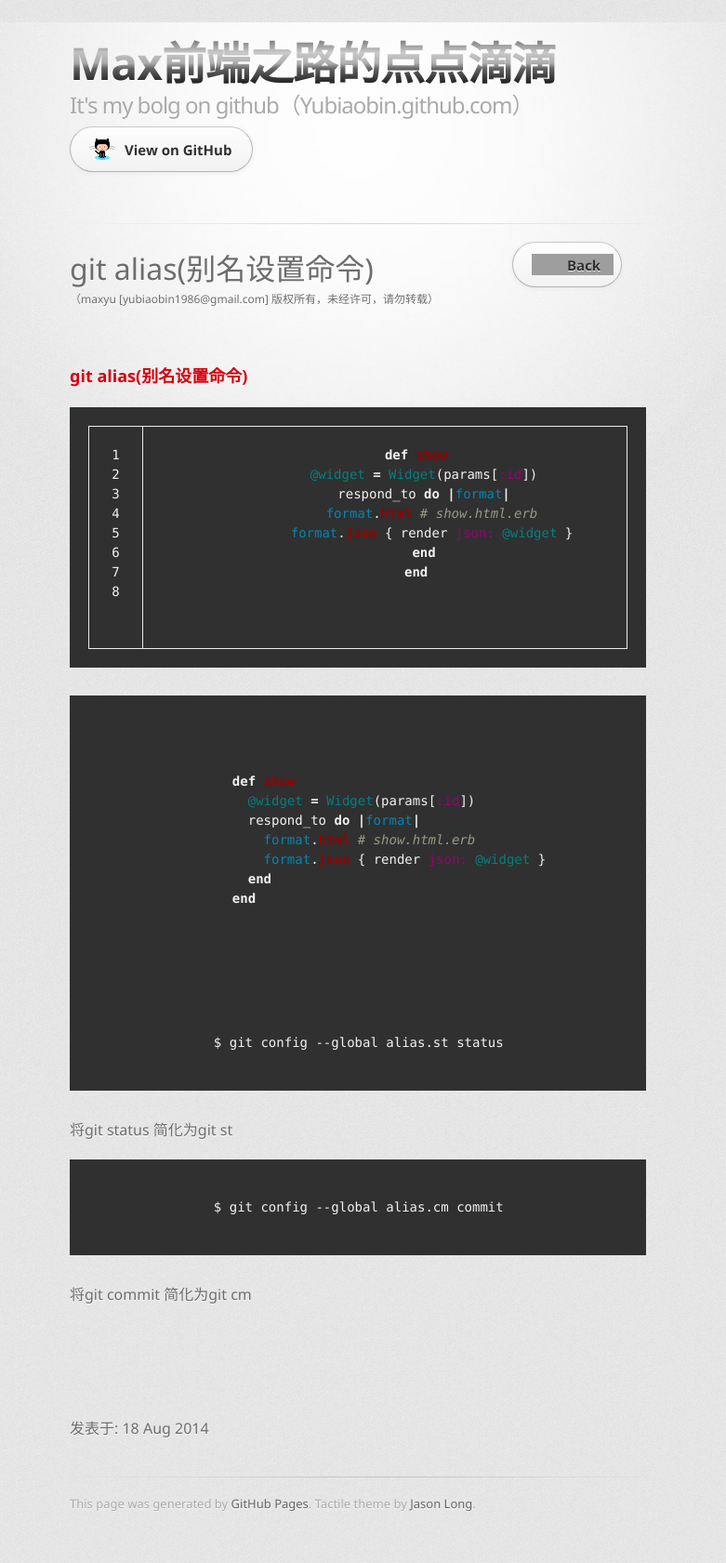
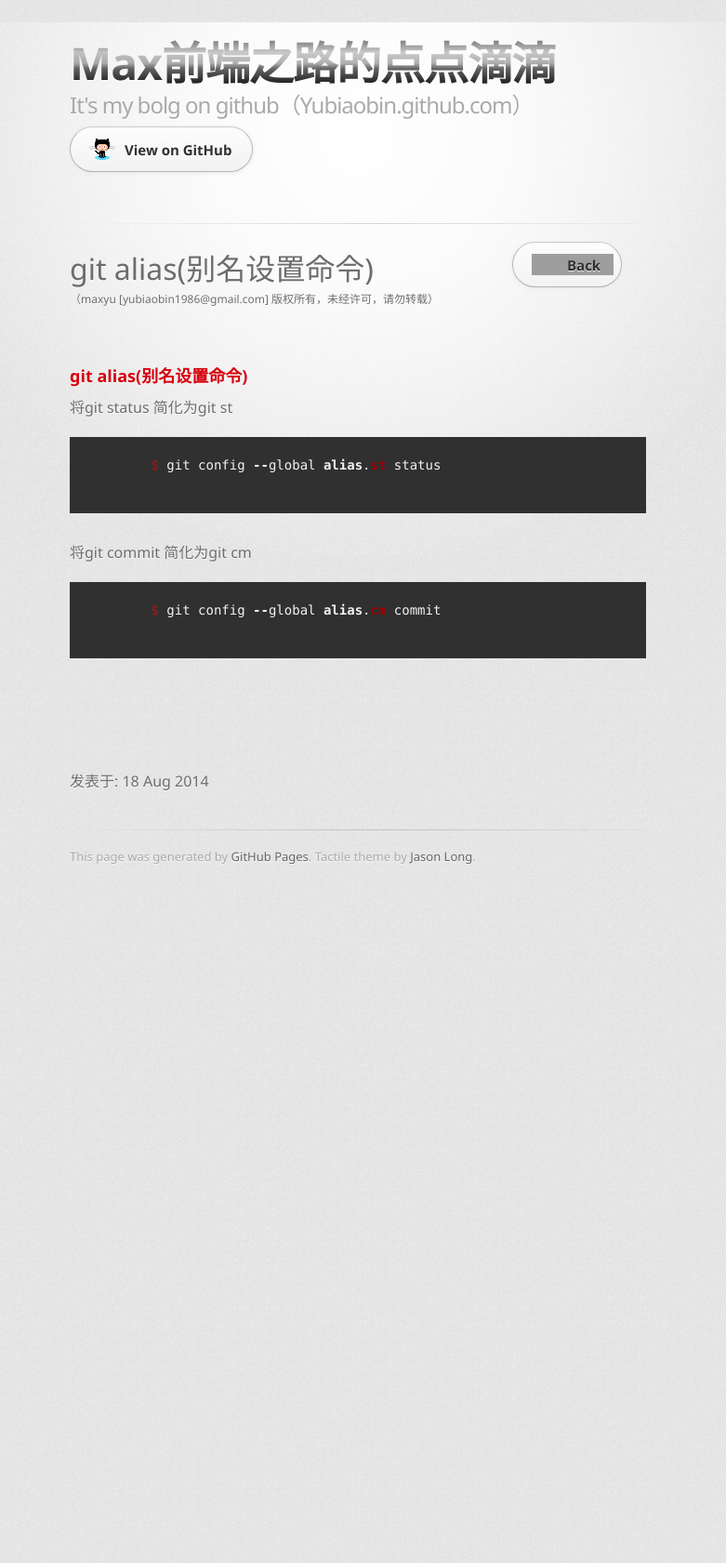
Before and after one commit to yubiaobin/yubiaobin.github.io, a Jekyll site: the page built from _posts/2014-08-18-git-alias-setting.html, in a window 1280 px wide. Shown: the whole page at 93% size, without its empty margins (255-1036 px from the left). Built offline with Jekyll 4.4.1, drawn with Linux system fonts in a browser that asks for light colours; comment, search, counter and statistics services are not loaded; after the commit the page ends 985 px from its top, so only the background shows below that; grey boxes are pictures that could not be loaded.

Commit message:
modified the git alias blog

```diff
--- a/_posts/2014-08-18-git-alias-setting.html
+++ b/_posts/2014-08-18-git-alias-setting.html
@@ -9,39 +9,19 @@ title : git alias(别名设置命令)
 
 <h3>git alias(别名设置命令)</h3>
 
+
+
+<p>将git status 简化为git st</p>
 <p>
-	{% highlight ruby linenos %}
-	def show
-	  @widget = Widget(params[:id])
-	  respond_to do |format|
-	    format.html # show.html.erb
-	    format.json { render json: @widget }
-	  end
-	end
+	{% highlight ruby %}
+	$ git config --global alias.st status
 	{% endhighlight %}
 </p>
 
 
-<pre>
-	<code>
-		{% highlight ruby %}
-		def show
-		  @widget = Widget(params[:id])
-		  respond_to do |format|
-		    format.html # show.html.erb
-		    format.json { render json: @widget }
-		  end
-		end
-		{% endhighlight %}
-
-
-		$ git config --global alias.st status
-	</code>
-</pre>
-<p>将git status 简化为git st</p>
-<pre>
-	<code>
-		$ git config --global alias.cm commit
-	</code>
-</pre>
 <p>将git commit 简化为git cm</p>
+<p>
+	{% highlight ruby %}
+	$ git config --global alias.cm commit
+	{% endhighlight %}
+</p>
```
